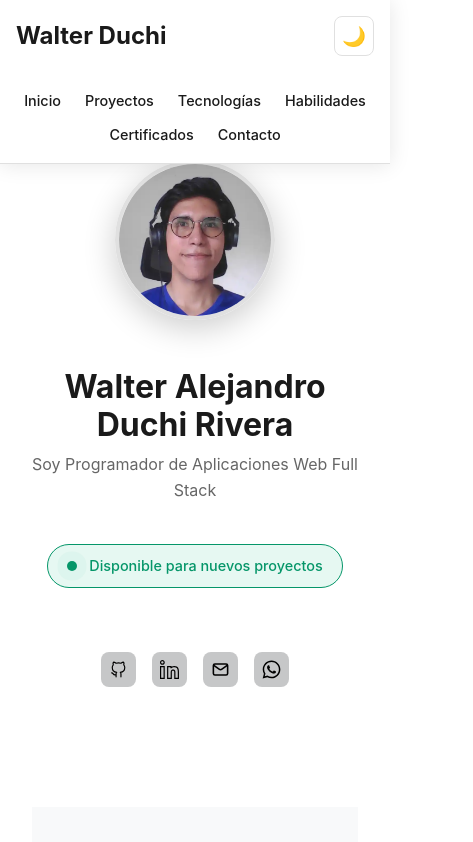
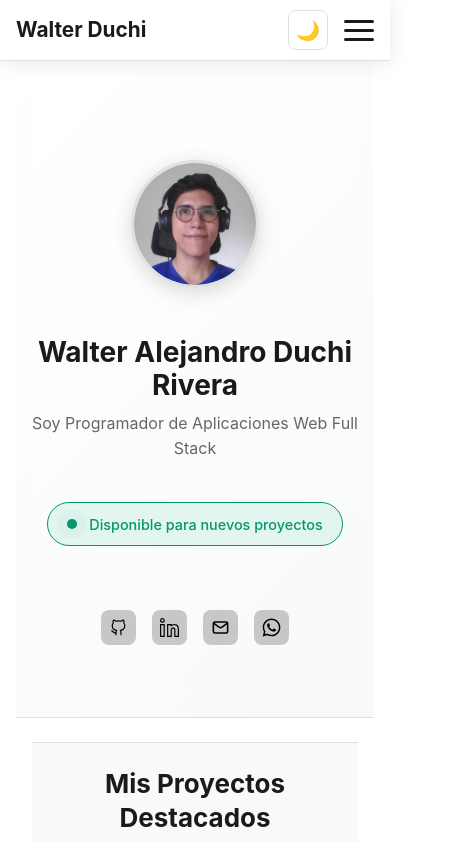
Before and after one commit to Walter-Duchi/portafolio, an Angular app: page / in a window 390 px wide. Shown: the top 842 px of the page, 473 px wide, since content can reach past the window. Built offline with nearby package versions, Linux system fonts and the light colour scheme.

Commit message:
correctamente espaciado

```diff
--- a/src/app/components/contact/contact.css
+++ b/src/app/components/contact/contact.css
@@ -2,7 +2,6 @@
 #contacto {
   background-color: var(--bg-primary);
   text-align: center;
-  padding: 4rem 0 !important;
 }
 
 .contact-content {
@@ -29,7 +28,7 @@
 
 .contact-buttons {
   display: flex;
-  flex-direction: column;
+  flex-direction: row;
   gap: 1rem;
 }
 
--- a/src/app/components/header/header.css
+++ b/src/app/components/header/header.css
@@ -4,7 +4,7 @@
   flex-direction: column;
   align-items: center;
   text-align: center;
-  padding: 10rem 0 5rem;
+  padding: 2rem 0; /* Reducido */
   margin: 0 auto;
   max-width: 800px;
   gap: 1.5rem;
@@ -15,18 +15,18 @@
 }
 
 .photo-profile {
-  height: 12rem;
-  width: 12rem;
+  height: 10rem; /* Reducido */
+  width: 10rem;
   border-radius: 50%;
   object-fit: cover;
-  border: 4px solid var(--border-color);
-  box-shadow: 0 8px 32px rgba(0, 0, 0, 0.2);
+  border: 3px solid var(--border-color); /* Reducido */
+  box-shadow: 0 4px 20px rgba(0, 0, 0, 0.15); /* Reducido */
   transition: all 0.3s ease;
 }
 
 .photo-profile:hover {
   transform: scale(1.02);
-  box-shadow: 0 12px 40px rgba(0, 0, 0, 0.3);
+  box-shadow: 0 6px 25px rgba(0, 0, 0, 0.2); /* Reducido */
 }
 
 .info-container {
@@ -34,7 +34,7 @@
 }
 
 .name {
-  font-size: 3rem;
+  font-size: 2.5rem; /* Reducido */
   font-weight: 700;
   color: var(--text-primary);
   margin-bottom: 0.5rem;
@@ -42,7 +42,7 @@
 }
 
 .description {
-  font-size: 1.3rem;
+  font-size: 1.2rem; /* Reducido */
   color: var(--text-secondary);
   max-width: 600px;
   line-height: 1.6;
@@ -113,20 +113,20 @@
 
 @media (max-width: 768px) {
   .header-profile {
-    padding: 8rem 0 3rem;
+    padding: 1.5rem 0; /* Reducido */
   }
 
   .name {
-    font-size: 2.25rem;
+    font-size: 2rem; /* Reducido */
   }
 
   .description {
-    font-size: 1.1rem;
+    font-size: 1.1rem; /* Reducido */
   }
 
   .photo-profile {
-    height: 10rem;
-    width: 10rem;
+    height: 8rem; /* Reducido */
+    width: 8rem;
   }
 
   .apps-profile {
@@ -141,11 +141,11 @@
 
 @media (max-width: 480px) {
   .name {
-    font-size: 2rem;
+    font-size: 1.75rem; /* Reducido */
   }
 
   .description {
-    font-size: 1rem;
+    font-size: 1rem; /* Reducido */
   }
 
   .disponibilidad {
--- a/src/app/components/navbar/navbar.css
+++ b/src/app/components/navbar/navbar.css
@@ -1,13 +1,9 @@
 /* === NAVBAR === */
 .navbar {
-  display: flex;
-  justify-content: space-between;
-  align-items: center;
-  padding: 1rem 2rem;
   background-color: var(--navbar-bg);
   -webkit-backdrop-filter: blur(20px);
   backdrop-filter: blur(20px);
-  width: 100vw;
+  width: 100%;
   position: fixed;
   top: 0;
   right: 0;
@@ -16,21 +12,41 @@
   border-bottom: 1px solid var(--border-color);
 }
 
+.nav-container {
+  max-width: 1200px;
+  margin: 0 auto;
+  padding: 0 2rem;
+  display: flex;
+  justify-content: space-between;
+  align-items: center;
+  height: 70px;
+}
+
 .logo-container .logo {
   font-size: 1.5rem;
   font-weight: 700;
   color: var(--text-primary);
   transition: color 0.3s ease;
+  z-index: 1001;
 }
 
 .logo-container .logo:hover {
   color: var(--text-accent);
 }
 
+.nav-right {
+  display: flex;
+  align-items: center;
+  gap: 2rem;
+}
+
 .nav-links {
   display: flex;
   gap: 2rem;
   align-items: center;
+  list-style: none;
+  margin: 0;
+  padding: 0;
 }
 
 .nav-links a {
@@ -40,6 +56,7 @@
   position: relative;
   padding: 0.5rem 0;
   font-size: 0.95rem;
+  white-space: nowrap;
 }
 
 .nav-links a:hover {
@@ -59,6 +76,12 @@
 
 .nav-links a:hover::after {
   width: 100%;
+}
+
+.nav-actions {
+  display: flex;
+  align-items: center;
+  gap: 1rem;
 }
 
 .theme-toggle {
@@ -82,20 +105,97 @@
   box-shadow: 0 2px 8px var(--shadow);
 }
 
+.menu-toggle {
+  display: none;
+  flex-direction: column;
+  justify-content: space-between;
+  width: 30px;
+  height: 21px;
+  background: transparent;
+  border: none;
+  cursor: pointer;
+  padding: 0;
+  z-index: 1001;
+}
+
+.menu-toggle span {
+  display: block;
+  height: 3px;
+  width: 100%;
+  background-color: var(--text-primary);
+  border-radius: 3px;
+  transition: all 0.3s ease;
+  transform-origin: center;
+}
+
+/* === RESPONSIVE - MENÚ HAMBURGUESA === */
 @media (max-width: 768px) {
-  .navbar {
-    padding: 1rem;
-    flex-wrap: wrap;
-    gap: 1rem;
+  .nav-container {
+    padding: 0 1rem;
+  }
+
+  .menu-toggle {
+    display: flex;
   }
 
   .nav-links {
-    gap: 1rem;
-    flex-wrap: wrap;
-    justify-content: center;
-    order: 3;
+    position: fixed;
+    top: 70px;
+    left: 0;
     width: 100%;
-    margin-top: 1rem;
+    height: calc(100vh - 70px);
+    background-color: var(--navbar-bg);
+    -webkit-backdrop-filter: blur(20px);
+    backdrop-filter: blur(20px);
+    flex-direction: column;
+    justify-content: flex-start;
+    align-items: center;
+    padding: 2rem 0;
+    gap: 2rem;
+    transform: translateX(-100%);
+    transition: transform 0.3s ease;
+    border-top: 1px solid var(--border-color);
+  }
+
+  .nav-links.active {
+    transform: translateX(0);
+  }
+
+  .nav-links a {
+    font-size: 1.1rem;
+    padding: 1rem 2rem;
+  }
+
+  .nav-links a::after {
+    display: none;
+  }
+
+  /* Animación del menú hamburguesa */
+  .menu-toggle.active span:nth-child(1) {
+    transform: rotate(45deg) translate(6px, 6px);
+  }
+
+  .menu-toggle.active span:nth-child(2) {
+    opacity: 0;
+  }
+
+  .menu-toggle.active span:nth-child(3) {
+    transform: rotate(-45deg) translate(6px, -6px);
+  }
+}
+
+@media (max-width: 480px) {
+  .nav-container {
+    height: 60px;
+  }
+
+  .nav-links {
+    top: 60px;
+    height: calc(100vh - 60px);
+  }
+
+  .logo-container .logo {
+    font-size: 1.3rem;
   }
 
   .theme-toggle {
@@ -103,14 +203,3 @@
     height: 40px;
   }
 }
-
-@media (max-width: 480px) {
-  .nav-links {
-    gap: 0.5rem;
-  }
-
-  .nav-links a {
-    font-size: 0.9rem;
-    padding: 0.3rem 0.5rem;
-  }
-}
--- a/src/app/components/navbar/navbar.html
+++ b/src/app/components/navbar/navbar.html
@@ -1,16 +1,31 @@
 <nav class="navbar">
+    <div class="nav-container">
         <div class="logo-container">
             <a href="#" class="logo">Walter Duchi</a>
         </div>
-    <ul class="nav-links">
-        <li><a href="#inicio">Inicio</a></li>
-        <li><a href="#proyectos">Proyectos</a></li>
-        <li><a href="#tecnologias">Tecnologías</a></li>
-        <li><a href="#habilidades">Habilidades</a></li>
-        <li><a href="#certificados">Certificados</a></li>
-        <li><a href="#contacto">Contacto</a></li>
+
+        <div class="nav-right">
+            <ul class="nav-links" [class.active]="isMenuOpen">
+                <li><a href="#inicio" (click)="closeMenu()">Inicio</a></li>
+                <li><a href="#proyectos" (click)="closeMenu()">Proyectos</a></li>
+                <li><a href="#tecnologias" (click)="closeMenu()">Tecnologías</a></li>
+                <li><a href="#habilidades" (click)="closeMenu()">Habilidades</a></li>
+                <li><a href="#certificados" (click)="closeMenu()">Certificados</a></li>
+                <li><a href="#contacto" (click)="closeMenu()">Contacto</a></li>
             </ul>
+
+            <div class="nav-actions">
                 <button class="theme-toggle" (click)="toggleTheme()" aria-label="Cambiar tema">
                     <span class="theme-icon">{{ getThemeIcon() }}</span>
                 </button>
+
+                <button class="menu-toggle" [class.active]="isMenuOpen" (click)="toggleMenu($event)"
+                    aria-label="Abrir menú">
+                    <span></span>
+                    <span></span>
+                    <span></span>
+                </button>
+            </div>
+        </div>
+    </div>
 </nav>
--- a/src/app/components/navbar/navbar.ts
+++ b/src/app/components/navbar/navbar.ts
@@ -1,4 +1,4 @@
-import { Component, inject } from '@angular/core';
+import { Component, inject, HostListener } from '@angular/core';
 import { ThemeService } from '../../services/theme';
 
 @Component({
@@ -9,12 +9,38 @@ import { ThemeService } from '../../services/theme';
 export class Navbar {
   private themeService = inject(ThemeService);
   currentTheme = this.themeService.getThemeSignal();
+  isMenuOpen = false;
 
   toggleTheme(): void {
     this.themeService.toggleTheme();
   }
 
+  toggleMenu(event: Event): void {
+    event.stopPropagation();
+    this.isMenuOpen = !this.isMenuOpen;
+  }
+
+  closeMenu(): void {
+    this.isMenuOpen = false;
+  }
+
   getThemeIcon(): string {
     return this.currentTheme() === 'dark' ? '☀️' : '🌙';
   }
+
+  // Cerrar menú al hacer clic fuera
+  @HostListener('document:click', ['$event'])
+  onDocumentClick(event: Event): void {
+    if (this.isMenuOpen) {
+      this.closeMenu();
+    }
+  }
+
+  @HostListener('window:resize', ['$event'])
+  onResize(event: Event): void {
+    // Cerrar menú al cambiar a pantalla grande
+    if (window.innerWidth > 768 && this.isMenuOpen) {
+      this.closeMenu();
+    }
+  }
 }
--- a/src/app/components/skills/skills.css
+++ b/src/app/components/skills/skills.css
@@ -1,7 +1,6 @@
 /* === HABILIDADES === */
 #habilidades {
   background-color: var(--bg-primary);
-  padding: 4rem 0 !important;
 }
 
 .skills-container {
--- a/src/app/services/theme.ts
+++ b/src/app/services/theme.ts
@@ -4,7 +4,7 @@ import { Injectable, signal } from '@angular/core';
   providedIn: 'root',
 })
 export class ThemeService {
-  private currentTheme = signal<'dark' | 'light'>('dark');
+  private currentTheme = signal<'dark' | 'light'>('light'); // Cambiado a 'light' por defecto
 
   constructor() {
     this.loadTheme();
@@ -23,8 +23,8 @@ export class ThemeService {
     if (savedTheme) {
       this.currentTheme.set(savedTheme);
     } else {
-      const systemPrefersDark = window.matchMedia('(prefers-color-scheme: dark)').matches;
-      this.currentTheme.set(systemPrefersDark ? 'dark' : 'light');
+      // Por defecto siempre será 'light' para la primera vez
+      this.currentTheme.set('light');
     }
 
     this.applyTheme(this.currentTheme());
--- a/src/styles.css
+++ b/src/styles.css
@@ -1,6 +1,28 @@
 /* === VARIABLES CSS PARA TEMA CLARO/OSCURO === */
 :root {
-  /* Paleta de colores profesional - Tema oscuro (por defecto) */
+  /* Paleta de colores profesional - Tema claro (PREDETERMINADO) */
+  --bg-primary: #ffffff;
+  --bg-secondary: #f8f9fa;
+  --bg-card: #ffffff;
+  --text-primary: #1a1a1a;
+  --text-secondary: #666666;
+  --text-accent: #2563eb;
+  --text-success: #059669;
+  --border-color: #e0e0e0;
+  --shadow: rgba(0, 0, 0, 0.1);
+  --navbar-bg: rgba(255, 255, 255, 0.95);
+
+  /* Colores para botones y estados */
+  --button-primary: #2563eb;
+  --button-primary-hover: #1d4ed8;
+  --button-secondary: #e5e7eb;
+  --button-secondary-hover: #d1d5db;
+  --tag-bg: #2563eb;
+  --tag-text: #ffffff;
+}
+
+[data-theme='dark'] {
+  /* Paleta de colores profesional - Tema oscuro */
   --bg-primary: #0a0a0a;
   --bg-secondary: #1a1a1a;
   --bg-card: #2d2d2d;
@@ -18,28 +40,6 @@
   --button-secondary: #404040;
   --button-secondary-hover: #525252;
   --tag-bg: #3b82f6;
-  --tag-text: #ffffff;
-}
-
-[data-theme='light'] {
-  /* Paleta de colores profesional - Tema claro */
-  --bg-primary: #ffffff;
-  --bg-secondary: #f8f9fa;
-  --bg-card: #ffffff;
-  --text-primary: #1a1a1a;
-  --text-secondary: #666666;
-  --text-accent: #2563eb;
-  --text-success: #059669;
-  --border-color: #e0e0e0;
-  --shadow: rgba(0, 0, 0, 0.1);
-  --navbar-bg: rgba(255, 255, 255, 0.95);
-
-  /* Colores para botones y estados */
-  --button-primary: #2563eb;
-  --button-primary-hover: #1d4ed8;
-  --button-secondary: #e5e7eb;
-  --button-secondary-hover: #d1d5db;
-  --tag-bg: #2563eb;
   --tag-text: #ffffff;
 }
 
@@ -68,26 +68,48 @@ body {
   padding: 0 2rem;
 }
 
+/* === SECCIONES CON DIFERENCIACIÓN VISUAL === */
 section {
   display: flex;
   flex-direction: column;
-  padding: 5rem 0;
+  padding: 2rem 0 1.5rem 0; /* Reducido de 5rem a 3rem */
 }
 
 .section-content {
-  max-width: 1200px; /* Ajustado a 1200px como en .container */
+  max-width: 1200px;
   width: 100%;
   margin: 0 auto;
   padding: 0 2rem;
 }
 
-/* Ajustes específicos para secciones con menos contenido */
-#contacto {
-  padding: 4rem 0 !important;
+/* Diferenciación visual entre secciones */
+#inicio {
+  background: linear-gradient(135deg, var(--bg-primary) 0%, var(--bg-secondary) 100%);
+  padding: 3rem 0 1rem !important; /* Header necesita más espacio */
+}
+
+#proyectos {
+  background-color: var(--bg-primary);
+  border-top: 1px solid var(--border-color);
+  border-bottom: 1px solid var(--border-color);
+}
+
+#tecnologias {
+  background-color: var(--bg-secondary);
 }
 
 #habilidades {
-  padding: 4rem 0 !important;
+  background-color: var(--bg-primary);
+  border-top: 1px solid var(--border-color);
+}
+
+#certificados {
+  background-color: var(--bg-secondary);
+  border-bottom: 1px solid var(--border-color);
+}
+
+#contacto {
+  background: linear-gradient(135deg, var(--bg-secondary) 0%, var(--bg-primary) 100%);
 }
 
 h1,
@@ -102,7 +124,7 @@ h6 {
 }
 
 h2 {
-  font-size: 2.5rem;
+  font-size: 2.25rem; /* Reducido ligeramente */
   text-align: center;
   margin-bottom: 1rem;
   color: var(--text-primary);
@@ -112,17 +134,12 @@ h2 {
 .section-description {
   text-align: center;
   font-size: 1.1rem;
-  margin-bottom: 3rem;
+  margin-bottom: 2.5rem; /* Reducido de 3rem */
   color: var(--text-secondary);
   max-width: 600px;
   margin-left: auto;
   margin-right: auto;
   line-height: 1.7;
-}
-
-.highlight {
-  color: var(--text-accent);
-  font-weight: 600;
 }
 
 li {
@@ -207,7 +224,7 @@ a {
 
 @media (max-width: 768px) {
   section {
-    padding: 3rem 0;
+    padding: 2rem 0; /* Reducido para móvil */
   }
 
   .section-content {
@@ -215,42 +232,42 @@ a {
   }
 
   h2 {
-    font-size: 2rem;
+    font-size: 1.875rem;
   }
 
   .container {
     padding: 0 1rem;
   }
 
-  #contacto {
-    padding: 2.5rem 0 !important;
+  #inicio {
+    padding: 6rem 0 3rem !important;
   }
 
-  #habilidades {
-    padding: 2.5rem 0 !important;
+  #contacto {
+    padding: 2rem 0 !important;
   }
 }
 
 @media (max-width: 480px) {
   section {
-    padding: 2rem 0;
+    padding: 1.5rem 0;
+  }
+
+  h2 {
+    font-size: 1.625rem;
+  }
+
+  .section-description {
+    font-size: 1rem;
+    margin-bottom: 2rem;
+  }
+
+  #inicio {
+    padding: 5rem 0 2rem !important;
   }
 
   #contacto {
-    padding: 2rem 0 !important;
-  }
-
-  #habilidades {
-    padding: 2rem 0 !important;
-  }
-
-  h2 {
-    font-size: 1.75rem;
-  }
-
-  .btn {
-    padding: 0.75rem 1.5rem;
-    font-size: 0.9rem;
+    padding: 1.5rem 0 !important;
   }
 }
 
```
Lines whose indentation alone changed are shown as unchanged.
